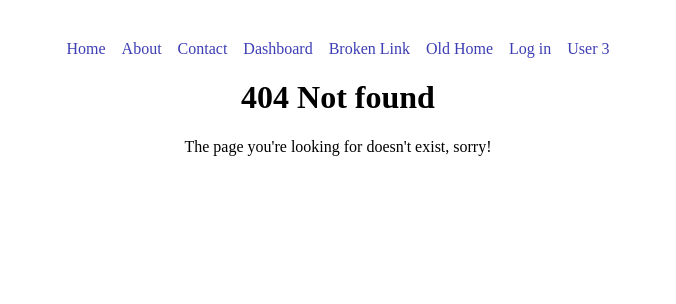
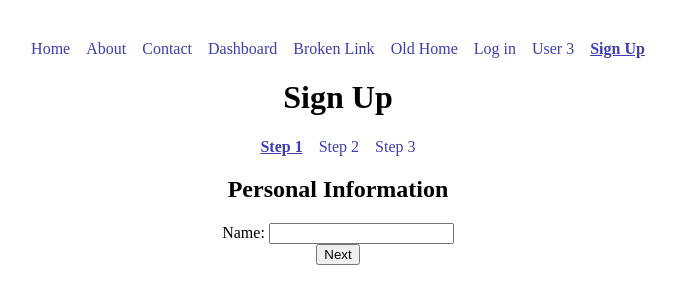
Before and after one commit to mikaelalundstrom/exercise-react-small-router-exercises, a React (Vite) app: page /sign-up/step-1 in a window 1280 px wide. Before the commit this address had no page. Shown: the top 304 px of the page, without its empty margins (302-978 px from the left). Built offline with nearby package versions, Linux system fonts and the light colour scheme.

Commit message:
exercise 7 + 8

```diff
--- a/src/Components/Header.tsx
+++ b/src/Components/Header.tsx
@@ -1,4 +1,4 @@
-import { Link, NavLink } from "react-router-dom";
+import { NavLink } from "react-router-dom";
 
 function Header() {
   return (
@@ -12,6 +12,7 @@ function Header() {
         <NavLink to="/old-home">Old Home</NavLink>
         <NavLink to="/log-in">Log in</NavLink>
         <NavLink to="/user/3">User 3</NavLink>
+        <NavLink to="/sign-up/step-1">Sign Up</NavLink>
       </nav>
     </>
   );
--- /dev/null
+++ b/src/Components/SignUpForm/SignUp.tsx
@@ -0,0 +1,41 @@
+import { useEffect, useState } from "react";
+import { NavLink, Outlet, useNavigate } from "react-router-dom";
+
+function SignUp() {
+  const [step, setStep] = useState<number>(1);
+
+  let navigate = useNavigate();
+
+  const handleForward = () => {
+    setStep((prev) => prev + 1);
+  };
+
+  const handleBackward = () => {
+    setStep((prev) => prev - 1);
+  };
+
+  useEffect(() => {
+    navigate(`step-${step}`);
+  }, [step]);
+
+  return (
+    <>
+      <h1>Sign Up</h1>
+      <nav>
+        <NavLink to="step-1">Step 1</NavLink>
+        <NavLink to="step-2">Step 2</NavLink>
+        <NavLink to="step-3">Step 3</NavLink>
+      </nav>
+      <form>
+        <Outlet />
+      </form>
+
+      <nav>
+        {step === 1 ? null : <button onClick={handleBackward}>Back</button>}
+        {step === 3 ? null : <button onClick={handleForward}>Next</button>}
+      </nav>
+    </>
+  );
+}
+
+export default SignUp;
--- /dev/null
+++ b/src/Components/SignUpForm/Step1.tsx
@@ -0,0 +1,11 @@
+function Step1() {
+  return (
+    <>
+      <h2>Personal Information</h2>
+      <label htmlFor="name">Name: </label>
+      <input id="name" type="text" />
+    </>
+  );
+}
+
+export default Step1;
--- /dev/null
+++ b/src/Components/SignUpForm/Step2.tsx
@@ -0,0 +1,11 @@
+function Step2() {
+  return (
+    <>
+      <h2>Username</h2>
+      <label htmlFor="username">Username: </label>
+      <input id="username" type="text" />
+    </>
+  );
+}
+
+export default Step2;
--- /dev/null
+++ b/src/Components/SignUpForm/Step3.tsx
@@ -0,0 +1,12 @@
+function Step3() {
+  return (
+    <>
+      <h2>Agree to terms</h2>
+      <label htmlFor="terms">Do you agree to the terms?</label>
+      <input type="checkbox" name="terms" />
+      <button type="submit">Submit</button>
+    </>
+  );
+}
+
+export default Step3;
--- a/src/Components/UserProfile.tsx
+++ b/src/Components/UserProfile.tsx
@@ -2,10 +2,10 @@ import { useParams } from "react-router-dom";
 
 function UserProfile() {
   let { id } = useParams();
-  console.log(id);
   return (
     <>
-      <h1>User {id} </h1>
+      <h1>User </h1>
+      <h2>Id: {id}</h2>
     </>
   );
 }
--- a/src/router.tsx
+++ b/src/router.tsx
@@ -11,6 +11,10 @@ import OldHome from "./Pages/OldHome";
 import LogIn from "./Pages/LogIn";
 import ProtectedRoute from "./Components/ProtectedRoute";
 import UserProfile from "./Components/UserProfile";
+import SignUp from "./Components/SignUpForm/SignUp";
+import Step1 from "./Components/SignUpForm/Step1";
+import Step2 from "./Components/SignUpForm/Step2";
+import Step3 from "./Components/SignUpForm/Step3";
 
 export const router = createBrowserRouter(
   createRoutesFromElements(
@@ -27,6 +31,11 @@ export const router = createBrowserRouter(
       <Route element={<LogIn />} path="log-in" />
       <Route element={<OldHome />} path="old-home" />
       <Route element={<UserProfile />} path="user/:id" />
+      <Route element={<SignUp />} path="sign-up">
+        <Route index element={<Step1 />} path="step-1" />
+        <Route element={<Step2 />} path="step-2" />
+        <Route element={<Step3 />} path="step-3" />
+      </Route>
 
       <Route element={<NotFound />} path="*" />
     </Route>
```
